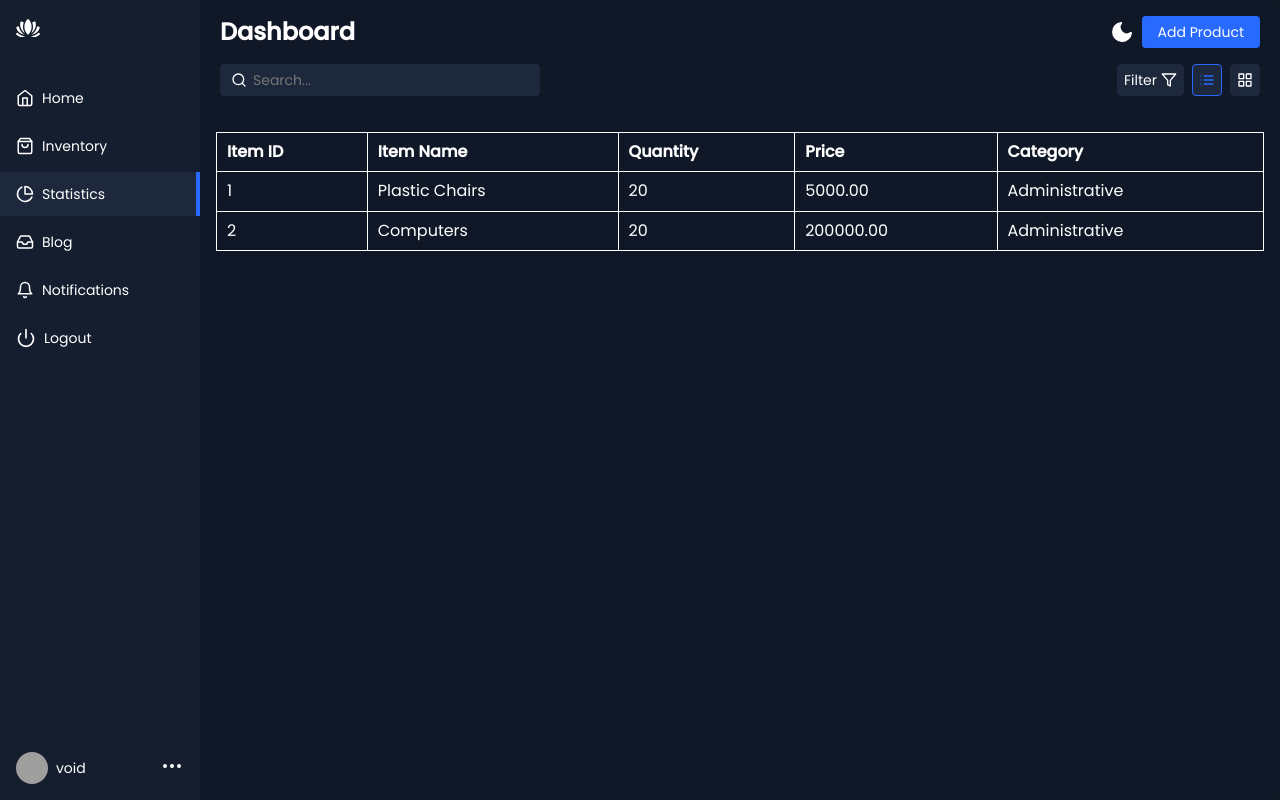
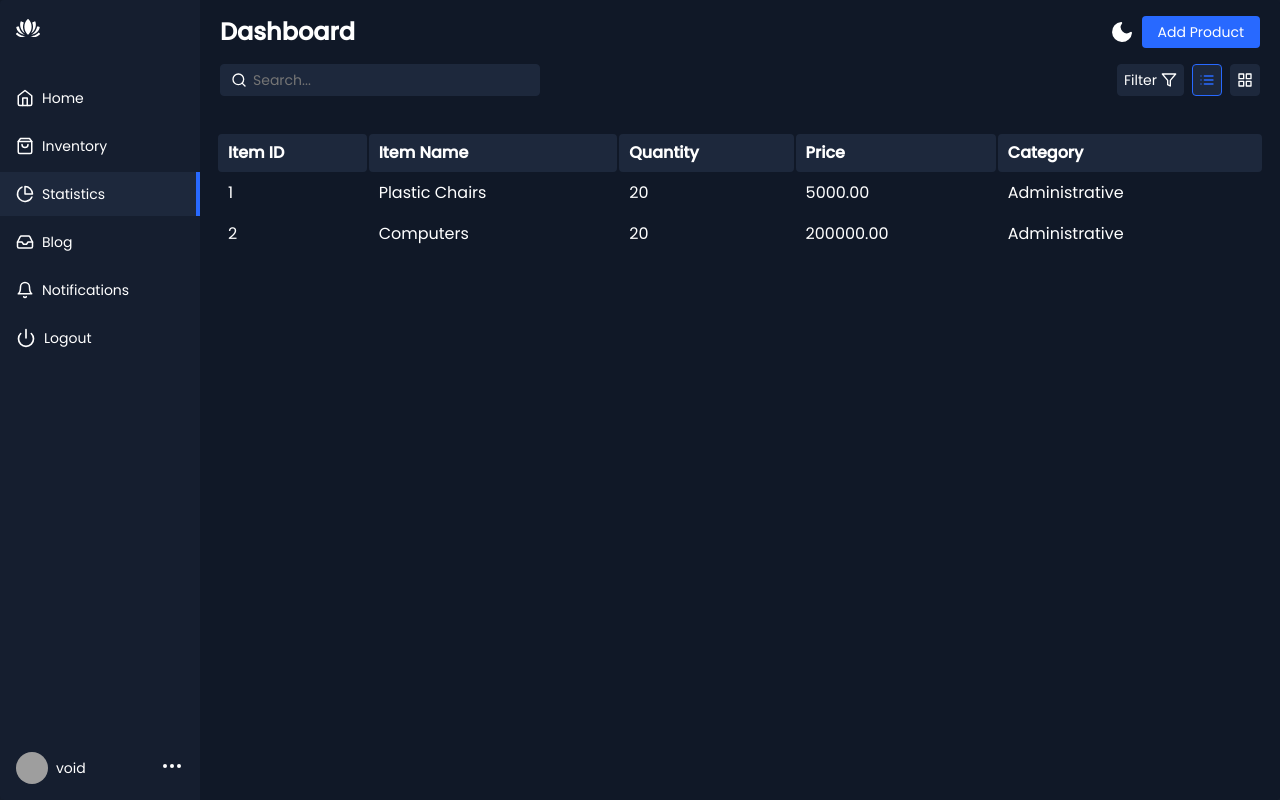
Before and after one commit to V014/inventory-man, a PHP site: page /statistics.php in a window 1280 px wide. Run offline with PHP 8.4, Linux system fonts and the light colour scheme; a user stored in the database is signed in; data comes from the database, SQL or seed files in the repository; some libraries are stand-ins or nearby versions; grey boxes are pictures that could not be loaded.

Commit message:
added simple design change on statistics page

```diff
--- a/css/table.css
+++ b/css/table.css
@@ -1,13 +1,19 @@
 /* Table */
 table {
     width: 100%;
-    border-collapse: collapse;
+    /* border-collapse: collapse; */
     margin-top: 20px;
     color: white;
 }
 
-table, th, td {
+/* table, th, td {
     border: 1px solid white;
+    background-color: #1D283C;
+} */
+
+th {
+    background-color: #1D283C;
+    border-radius: 4px;
 }
 
 th, td {
```
